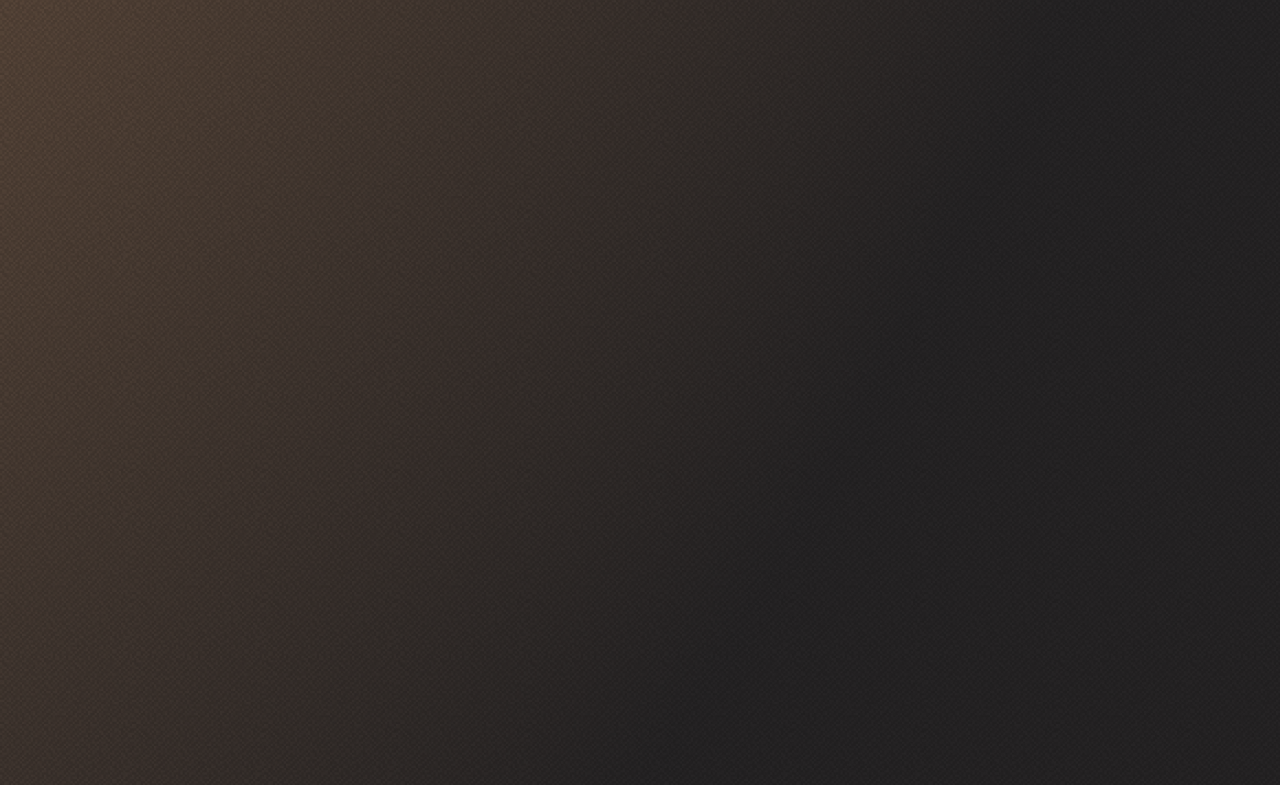
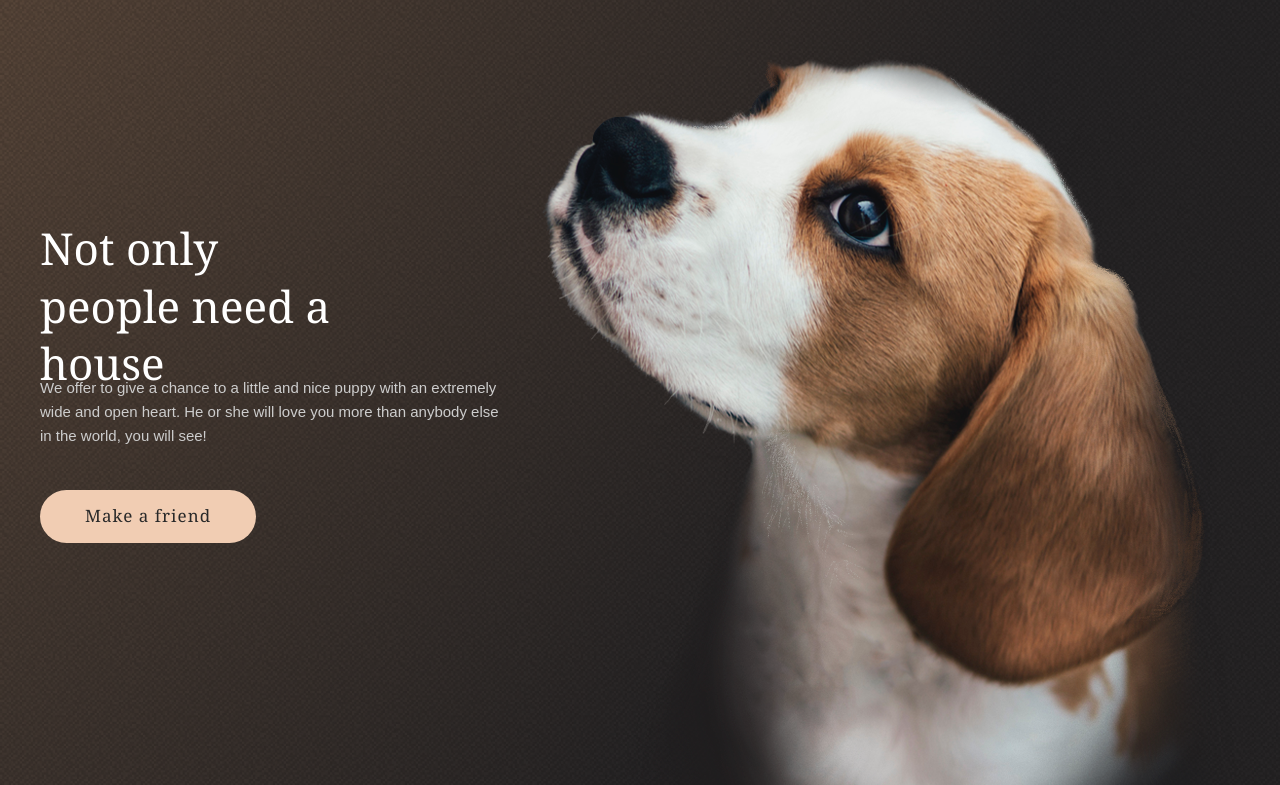
Before and after one commit to xNIGHTMARENIGHTx/shelter, a plain HTML site: page index.html in a window 1280 px wide. Shown: the part 123-908 px from the top of the page. Drawn offline with Linux system fonts and the light colour scheme.

Commit message:
feat: add starting page content

```diff
--- a/css/main.css
+++ b/css/main.css
@@ -42,3 +42,59 @@
     text-decoration: none;
     border-bottom: 3px solid #F1CDB3;
 }
+
+.start-page_content {
+    display: flex;
+    justify-content: space-between;
+    align-items: center;
+}
+
+.start-page_content div{
+    padding-left: 40px;
+    align-self: stretch;
+}
+
+.start-page_content img {
+    padding: 0 40px;
+}
+
+.start-page_content h1{
+    width: 310px;
+    height: 114px;
+    font-family: Georgia, 'Times New Roman', Times, serif;
+    font-size: 44px;
+    font-weight: 400;
+    line-height: 130%;
+    color: #FFFFFF;
+    margin-bottom: 42px;
+}
+
+.start-page_content p{
+    width: 460px;
+    height: 72px;
+    font-family: Arial, Helvetica, sans-serif;
+    font-weight: 400;
+    font-size: 15px;
+    line-height: 160%;
+    color: #CDCDCD;
+    margin-bottom: 42px;
+}
+
+.start-page_content button {
+    font-size: 17px;
+    line-height: 130%;
+    letter-spacing: 0.06em;
+    font-family: Georgia, 'Times New Roman', Times, serif;
+    color: #292929;
+    display: flex;
+    flex-direction: column;
+    align-items: center;
+    border-radius: 100px;
+    padding: 15px 45px;
+    border: black solid 0px;
+    background-color: #F1CDB3;
+}
+
+.start-page_content .filler{
+    height: 134px;
+}
--- a/index.html
+++ b/index.html
@@ -23,7 +23,22 @@
         </header>
         <article class="start-page_content">
             <div>
+                <div class="filler"></div>
+                <h1>
+                    Not only people need a house
+                </h1>
+                <p>
+                    We offer to give a chance to a little
+                     and nice puppy with an extremely wide
+                     and open heart. He or she will love
+                     you more than anybody else in the world,
+                     you will see!
+                </p>
+                <button>
+                    Make a friend
+                </button>
             </div>
+            <img src="./assets/img/start-screen-puppy.png" alt="puppy">
         </article>
     </div>
 </body>
```
Also changed, not shown: assets/img/start-screen-puppy.png (added).
